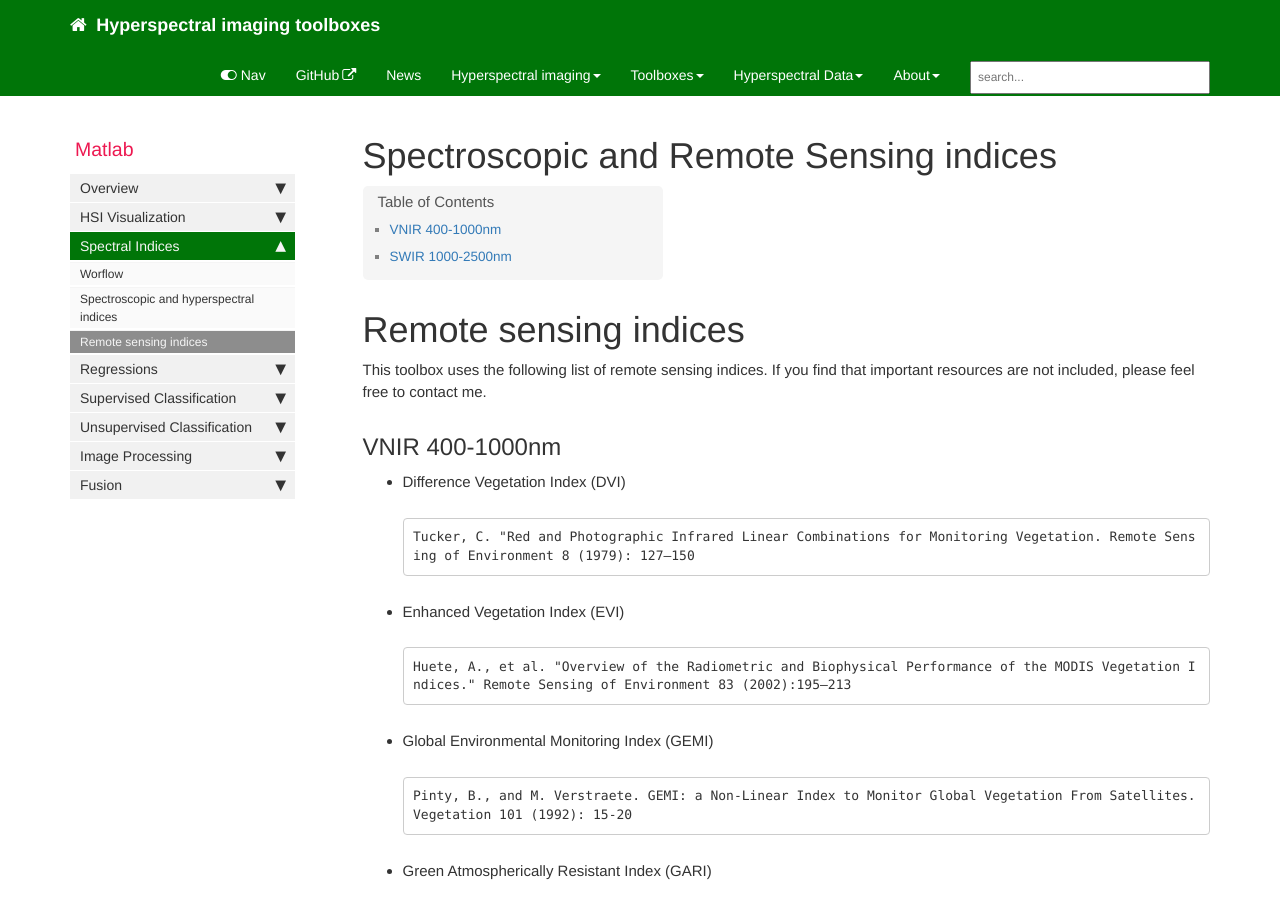
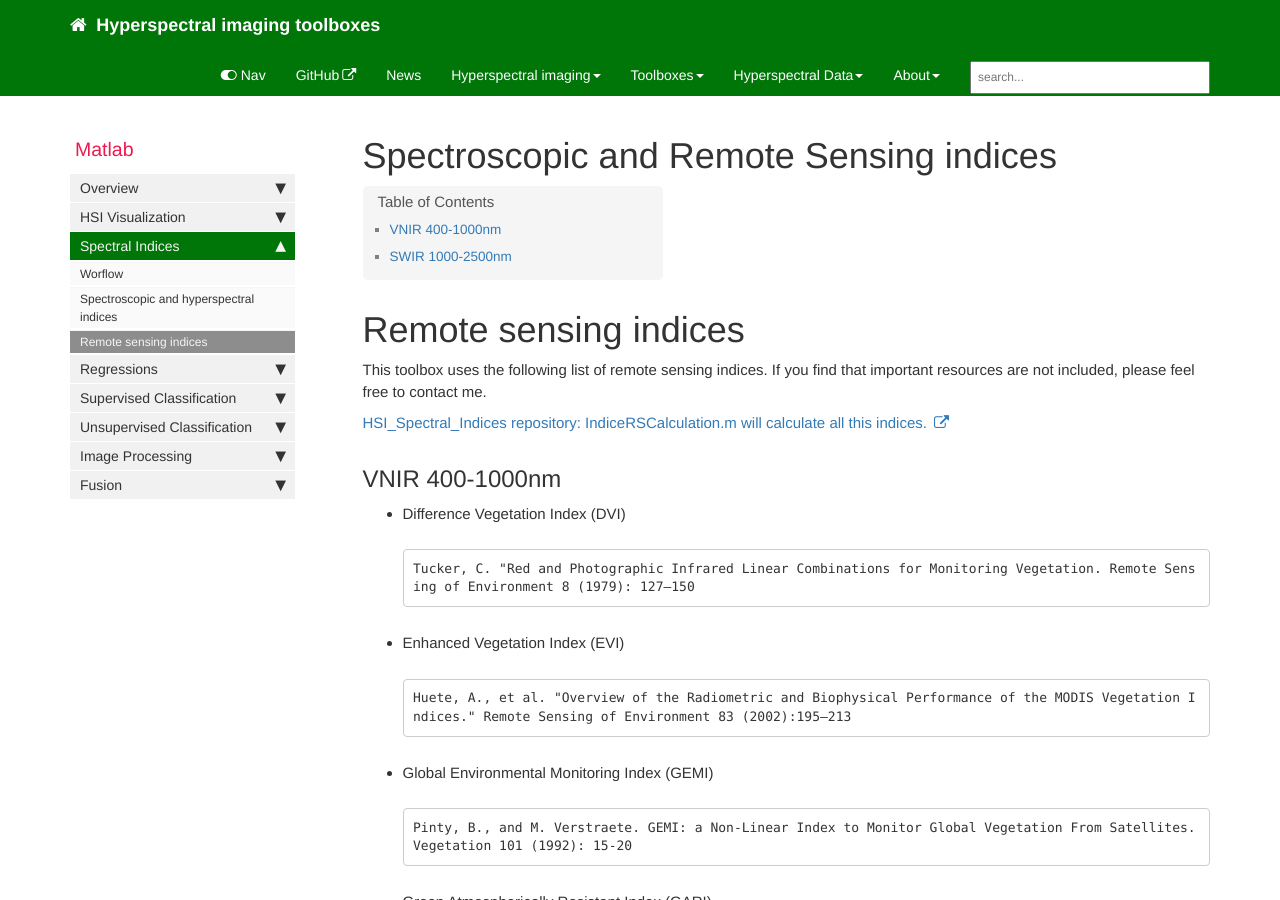
Before and after one commit to JacqKevin/JacqKevin.github.io, a Jekyll site: the page built from pages/Matlab/HSI_SpectralIndices_RS.md, in a window 1280 px wide and 900 px high. Built offline with Jekyll 4.4.1, drawn with Linux system fonts in a browser that asks for light colours; comment, search, counter and statistics services are not loaded.

Commit message:
Update HSI_SpectralIndices_RS.md

```diff
--- a/pages/Matlab/HSI_SpectralIndices_RS.md
+++ b/pages/Matlab/HSI_SpectralIndices_RS.md
@@ -7,6 +7,10 @@
 
 # Remote sensing indices
 This toolbox uses the following list of remote sensing indices. If you find that important resources are not included, please feel free to contact me.
+
+<a href="https://github.com/JacqKevin/HSI_Spectral_Indices">
+  HSI_Spectral_Indices repository: IndiceRSCalculation.m will calculate all this indices.
+</a>
 
 ## VNIR 400-1000nm
 * Difference Vegetation Index (DVI)
```
